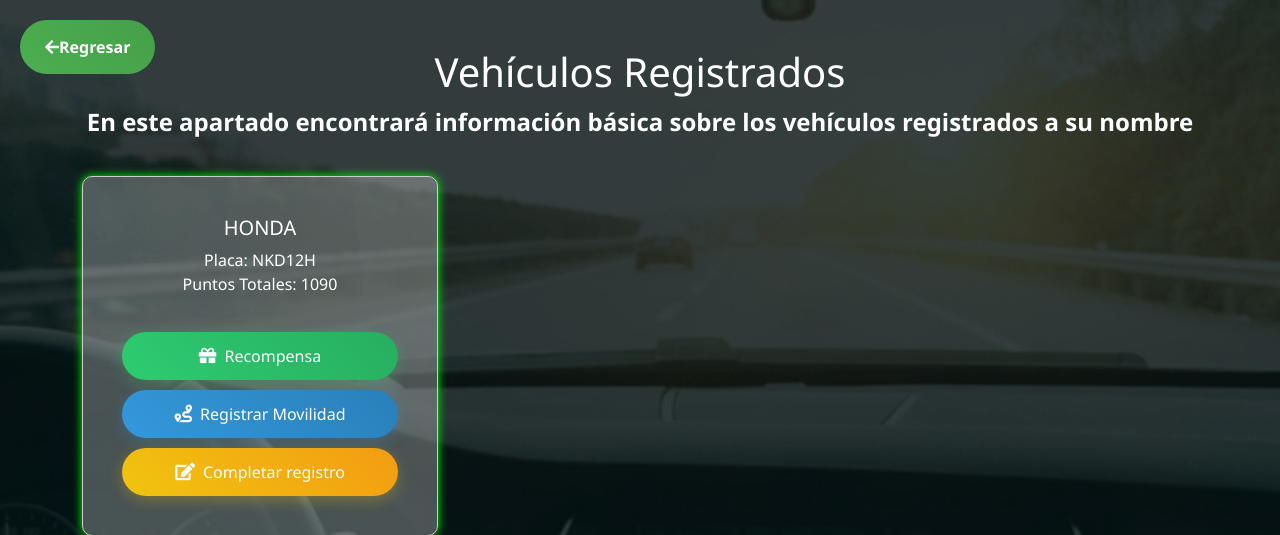
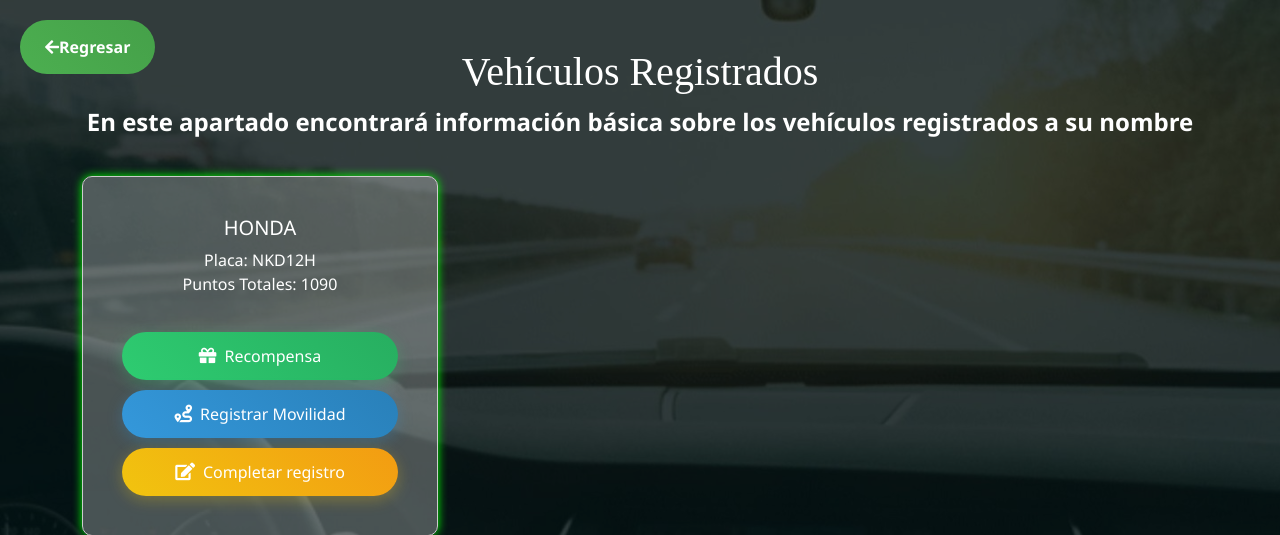
Before and after one commit to Ingkevin2024/ECOMOVIWEB, a PHP site: page /PAGINAPRESENTACION/RegistroV.php in a window 1280 px wide. Shown: the top 535 px of the page. Run offline with PHP 8.4, Linux system fonts and the light colour scheme; data comes from the database, SQL or seed files in the repository; some libraries are stand-ins or nearby versions.

Commit message:
Update estilousuario.css

```diff
--- a/estilousuario.css
+++ b/estilousuario.css
@@ -64,6 +64,7 @@ body::before {
 
 h1 {
     color: #fff;
+    font-family: 'Times New Roman', Times, serif;
 }
 
 .par {
```
